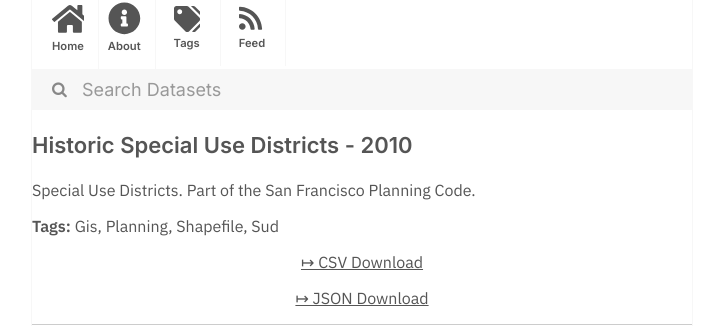
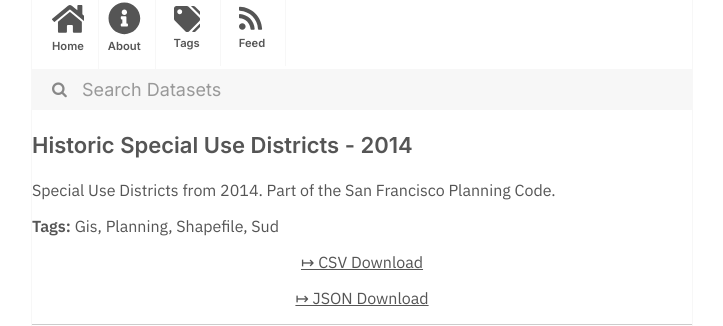
Before and after one commit to dayda-entities/city-of-san-francisco, a Jekyll site: the page built from _posts/2020-11-10-historic-special-use-districts.md, in a window 1280 px wide. Shown: the part 216-542 px from the top of the page, without its empty margins (278-1001 px from the left). Built offline with Jekyll 4.4.1, drawn with Linux system fonts in a browser that asks for light colours.

```diff
--- a/_posts/2020-11-10-historic-special-use-districts.md
+++ b/_posts/2020-11-10-historic-special-use-districts.md
@@ -1,7 +1,7 @@
 ---
-title: Historic Special Use Districts - 2010
-created: '2020-11-10T16:56:44.128065'
-modified: '2020-11-10T16:56:44.128076'
+title: Historic Special Use Districts - 2014
+created: '2020-11-10T16:56:58.826413'
+modified: '2020-11-10T16:56:58.826426'
 state: active
 type: dataset
 tags:
@@ -11,9 +11,9 @@ tags:
   - Sud
 groups:
   - Local Government
-csv_url: 'https://data.sfgov.org/api/views/kmx9-ph84/rows.csv?accessType=DOWNLOAD'
-json_url: 'https://data.sfgov.org/api/views/kmx9-ph84/rows.json?accessType=DOWNLOAD'
+csv_url: 'https://data.sfgov.org/api/views/uihu-8bih/rows.csv?accessType=DOWNLOAD'
+json_url: 'https://data.sfgov.org/api/views/uihu-8bih/rows.json?accessType=DOWNLOAD'
 layout: post
 
 ---
-Special Use Districts.  Part of the San Francisco Planning Code.
+Special Use Districts from 2014.  Part of the San Francisco Planning Code.
```
